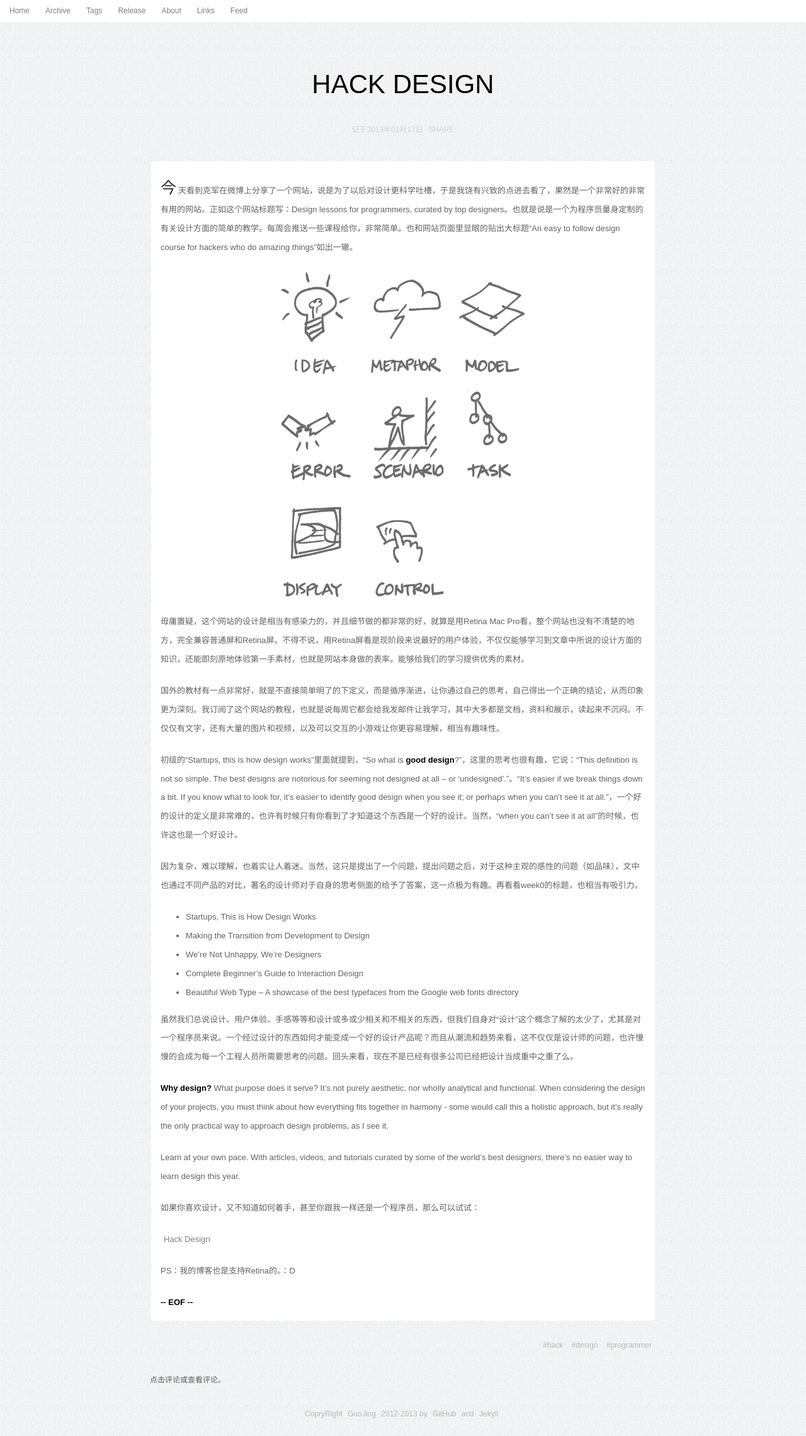
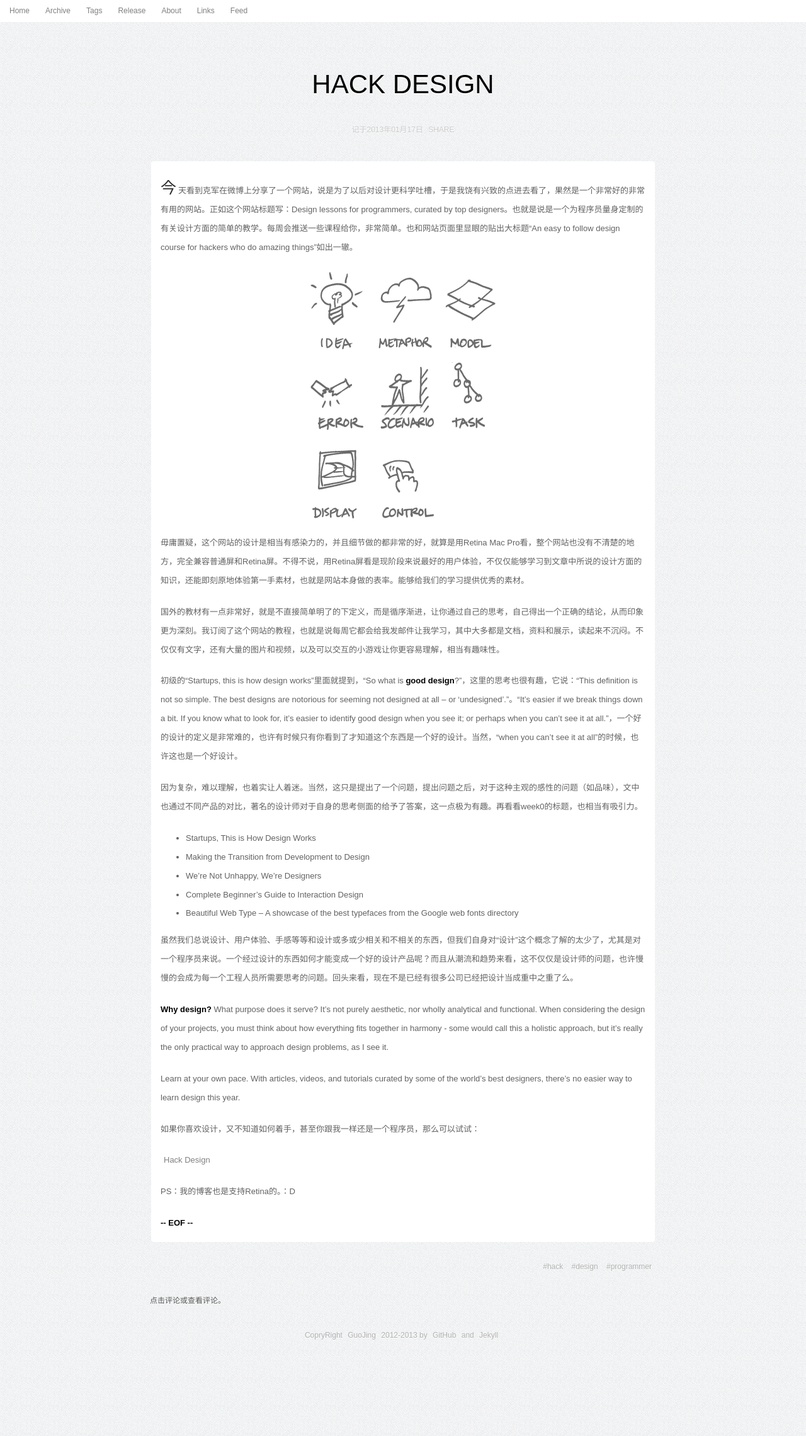
Before and after one commit to zwitzwit/guojing.github.com, a Jekyll site: the page built from _posts/share/2013-1-17-hack-design-an-easy-to-follow-design-course-for-hackers-who-do-amazing-things.md, in a window 1280 px wide. Shown: the whole page at 63% size. Built offline with Jekyll 4.4.1, drawn with Linux system fonts in a browser that asks for light colours; Markdown is read by kramdown in place of the engine named in the settings.

Commit message:
change style

```diff
--- a/_posts/share/2013-1-17-hack-design-an-easy-to-follow-design-course-for-hackers-who-do-amazing-things.md
+++ b/_posts/share/2013-1-17-hack-design-an-easy-to-follow-design-course-for-hackers-who-do-amazing-things.md
@@ -7,7 +7,7 @@ tags: hack design programmer
 ---
 今天看到克军在微博上分享了一个网站，说是为了以后对设计更科学吐槽，于是我饶有兴致的点进去看了，果然是一个非常好的非常有用的网站。正如这个网站标题写：Design lessons for programmers, curated by top designers。也就是说是一个为程序员量身定制的有关设计方面的简单的教学。每周会推送一些课程给你，非常简单。也和网站页面里显眼的贴出大标题“An easy to follow design course for hackers who do amazing things”如出一辙。
 
-<img src="/images/2012/designhack_1@2x.png" width="389px" style="border:none;margin-botton:25px"/>
+<img src="/images/2012/designhack_1@2x.png" width="295px" style="border:none;padding-botton:25px"/>
 
 毋庸置疑，这个网站的设计是相当有感染力的，并且细节做的都非常的好，就算是用Retina Mac Pro看，整个网站也没有不清楚的地方，完全兼容普通屏和Retina屏。不得不说，用Retina屏看是现阶段来说最好的用户体验，不仅仅能够学习到文章中所说的设计方面的知识，还能即刻原地体验第一手素材，也就是网站本身做的表率。能够给我们的学习提供优秀的素材。
 
```
